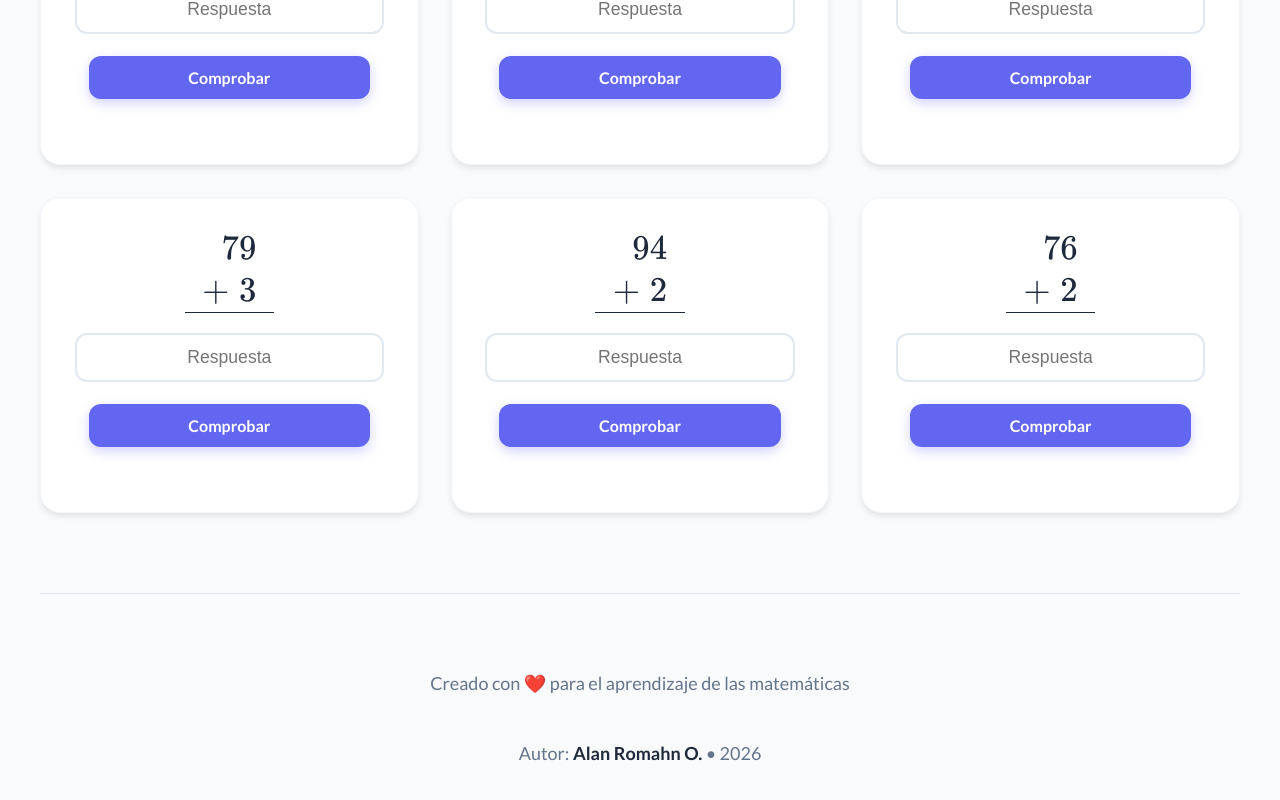
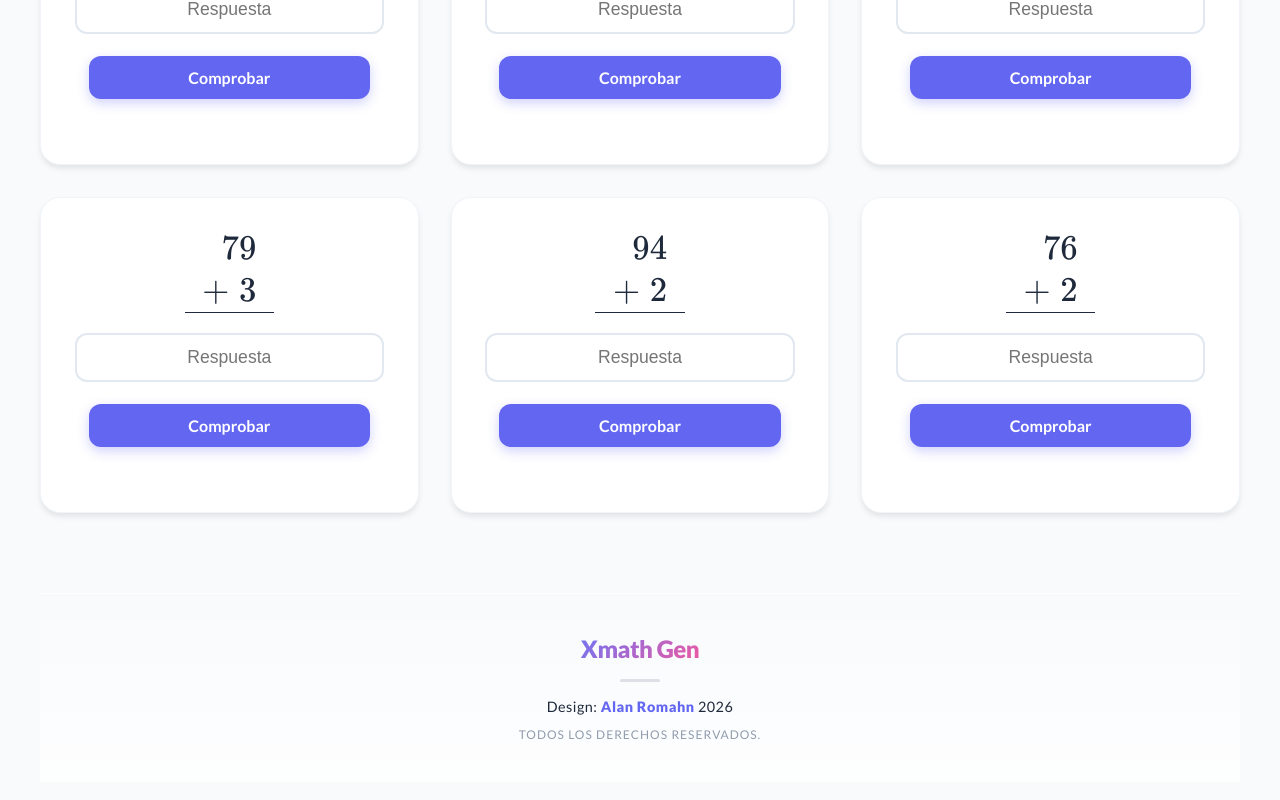
Before and after one commit to romahn68/Xmath-Generator, a React (Vite) app: page / in a window 1280 px wide. Shown: the part 1646-2446 px from the top of the page. Built offline with nearby package versions, Linux system fonts and the light colour scheme; no server answers.

Commit message:
feat: add professional footer

```diff
--- a/src/App.css
+++ b/src/App.css
@@ -240,22 +240,63 @@
   box-shadow: 0 0 0 3px rgba(99, 102, 241, 0.1);
 }
 
+/* Professional Footer */
 .app-footer {
   margin-top: 80px;
-  padding: 60px 0;
-  border-top: 1px solid #e2e8f0;
+  padding: 40px 0;
+  border-top: 1px solid rgba(255, 255, 255, 0.1);
+  background: linear-gradient(to top, rgba(255, 255, 255, 0.8), rgba(255, 255, 255, 0.0));
   text-align: center;
-  color: var(--text-muted);
+  position: relative;
 }
 
 .footer-content {
   display: flex;
   flex-direction: column;
+  align-items: center;
   gap: 12px;
 }
 
-.footer-content strong {
+.footer-logo {
+  font-size: 1.5rem;
+  font-weight: 900;
+  margin: 0;
+  background: linear-gradient(135deg, var(--primary), var(--secondary));
+  -webkit-background-clip: text;
+  -webkit-text-fill-color: transparent;
+  opacity: 0.9;
+  letter-spacing: -0.5px;
+}
+
+.footer-divider {
+  width: 40px;
+  height: 3px;
+  background: var(--text-muted);
+  border-radius: 2px;
+  opacity: 0.2;
+  margin: 4px 0;
+}
+
+.footer-design {
+  font-size: 0.9rem;
   color: var(--text-main);
+  margin: 0;
+  font-weight: 500;
+  letter-spacing: 0.5px;
+}
+
+.footer-design strong {
+  color: var(--primary);
+  font-weight: 800;
+}
+
+.footer-rights {
+  font-size: 0.75rem;
+  color: var(--text-muted);
+  margin: 0;
+  text-transform: uppercase;
+  letter-spacing: 1px;
+  opacity: 0.7;
 }
 
 /* Base utility for interactive inputs */
--- a/src/App.jsx
+++ b/src/App.jsx
@@ -304,8 +304,10 @@ function App() {
 
             <footer className="app-footer no-print">
                 <div className="footer-content">
-                    <p>Creado con ❤️ para el aprendizaje de las matemáticas</p>
-                    <p>Autor: <strong>Alan Romahn O.</strong> • 2026</p>
+                    <h2 className="footer-logo">Xmath Gen</h2>
+                    <div className="footer-divider"></div>
+                    <p className="footer-design">Design: <strong>Alan Romahn</strong> 2026</p>
+                    <p className="footer-rights">Todos los derechos reservados.</p>
                 </div>
             </footer>
         </div>
```
